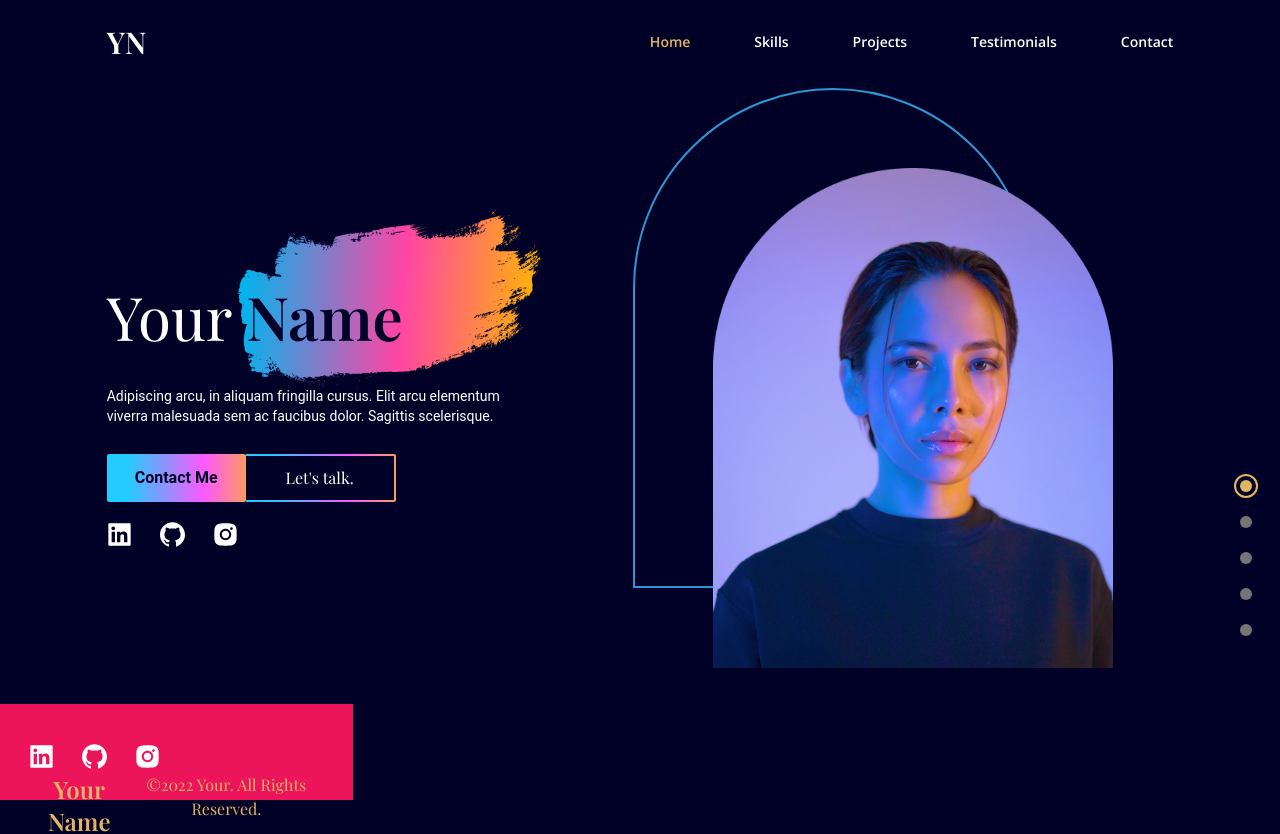
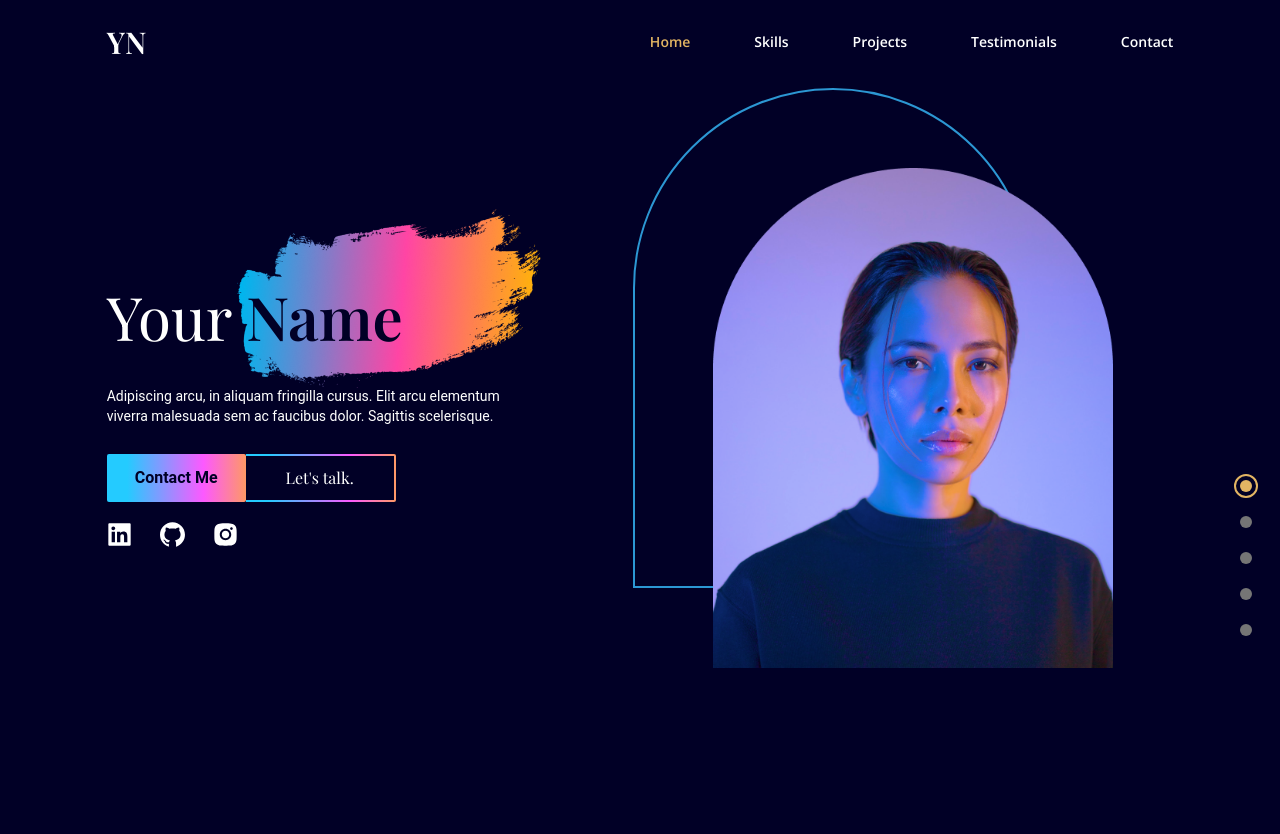
Before and after one commit to Pedrohsbessa/portifolio, a Next.js app in the folder portifolio/: page / in a window 1280 px wide. Shown: the top 834 px of the page. Built offline with nearby package versions, Linux system fonts and the light colour scheme; what tailwindcss-animated would draw is missing.

Commit message:
remove footer, im tired

```diff
--- a/portifolio/src/app/page.js
+++ b/portifolio/src/app/page.js
@@ -91,7 +91,8 @@ function App() {
           <Contact />
         </motion.div>
       </div>
-      <Footer />
+      {/* <div className=""><Footer /></div> */}
+
     </div>
   );
 }
```
